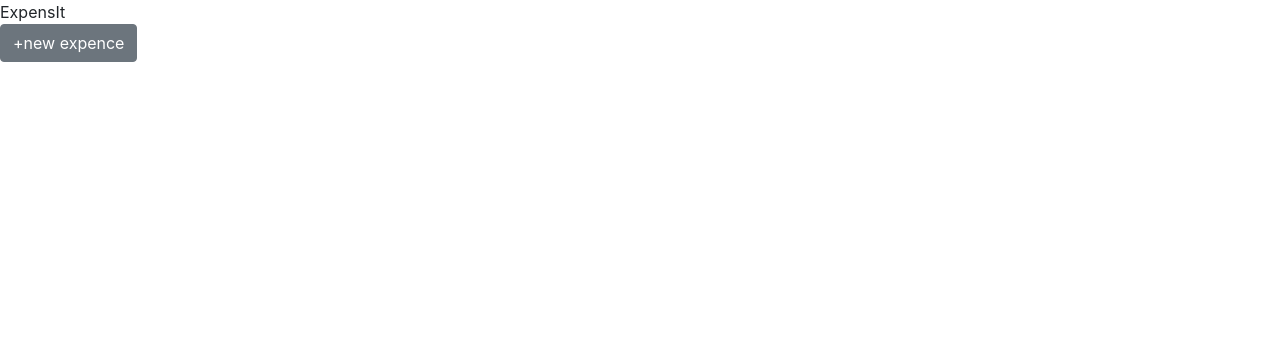
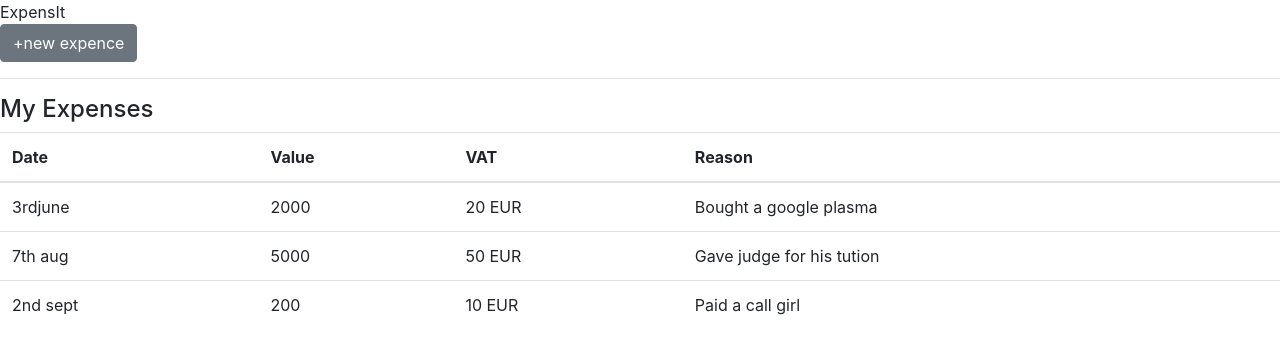
Before and after one commit to DenkyOgbonnaya/expensit, a React (Create React App) app in the folder client/: page / in a window 1280 px wide. Shown: the top 354 px of the page. Built offline with nearby package versions, Linux system fonts and the light colour scheme.

Commit message:
added expenselist

```diff
--- a/client/src/components/expenses/dashboard.js
+++ b/client/src/components/expenses/dashboard.js
@@ -1,12 +1,20 @@
 import React, {useState, useEffect} from 'react';
 import ToggleableExpenseForm from './toggleableExpenseForm';
+import ExpenseList from './expenseList';
 
-
+const expenses = [
+    {_id: 'yuruf', date: '3rdjune', value:'2000', vat:'20 EUR', reason:'Bought a google plasma'},
+    {_id: 'uudjk', date: '7th aug', value:'5000', vat:'50 EUR', reason:'Gave judge for his tution'},
+    {_id: 'uudnj', date: '2nd sept', value:'200', vat:'10 EUR', reason:'Paid a call girl'}
+]
 const Dashboard = () => {
 
     return(
         <div>
             <ToggleableExpenseForm />
+            <hr />
+            <h4> My Expenses </h4>
+            <ExpenseList expenses = {expenses} />
         </div>
     )
 }
--- /dev/null
+++ b/client/src/components/expenses/expenseList.js
@@ -0,0 +1,33 @@
+import React from 'react';
+import {Table} from 'reactstrap';
+
+const ExpenseList = ({expenses}) => {
+
+    return(
+        <div>
+            <Table >
+                <thead>
+                    <tr>
+                        <th> Date </th>
+                        <th> Value </th>
+                        <th> VAT </th>
+                        <th> Reason </th>
+                    </tr>
+                </thead>
+                <tbody>
+                    {
+                        expenses.map(expense =>
+                            <tr key={expense._id} >
+                                <td> {expense.date} </td>
+                                <td> {expense.value} </td>
+                                <td> {expense.vat} </td>
+                                <td> {expense.reason} </td>
+                            </tr>
+                        )
+                    }
+                </tbody>
+            </Table>
+        </div>
+    )
+}
+export default ExpenseList
```
